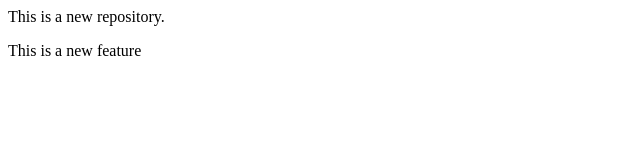
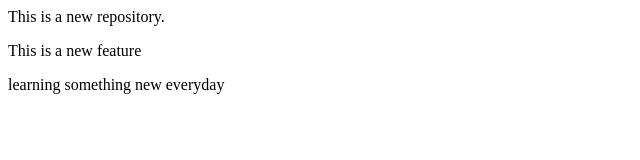
Before and after one commit to umabhartikumawat501-wq/Localrepo, a plain HTML site: page index.html in a window 1280 px wide. Shown: the whole page, without its empty margins (0-640 px from the left). Drawn offline with Linux system fonts and the light colour scheme.

Commit message:
learning

```diff
--- a/index.html
+++ b/index.html
@@ -1,2 +1,3 @@
 <p>This is a new repository.</p>
 <p>This is a new feature </p>
+<p>learning something new everyday</p>
```
